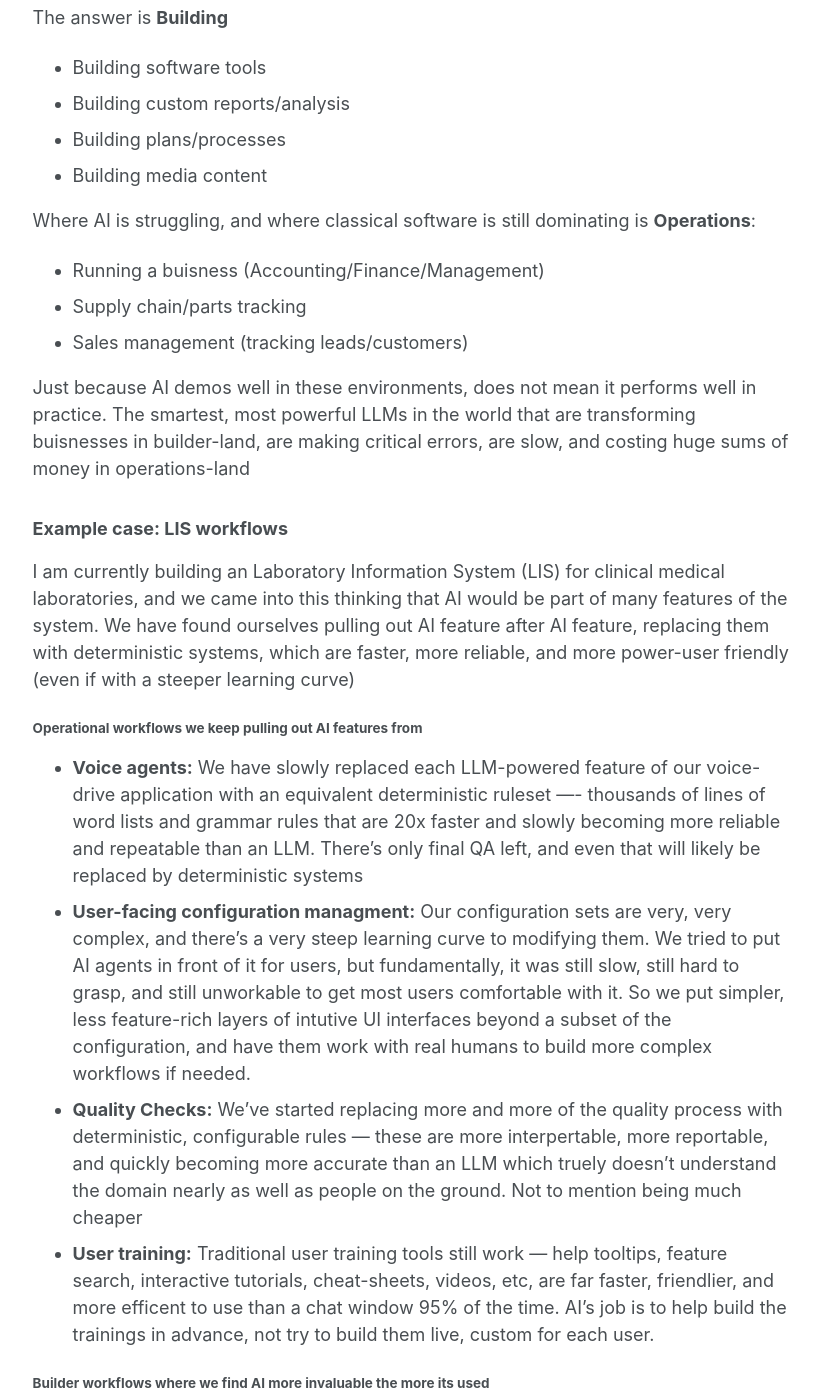
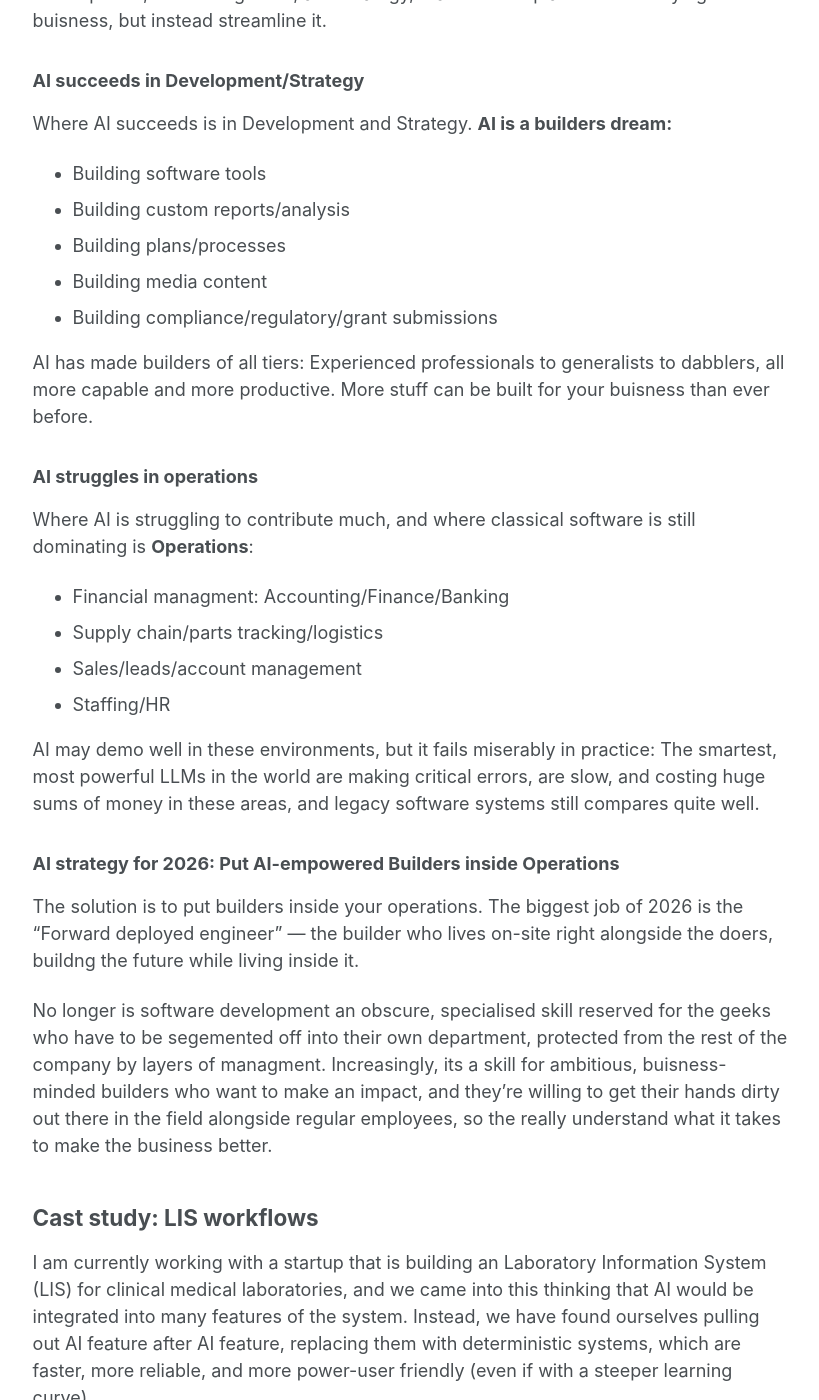
Before and after one commit to benblack769/benblack769.github.io, a Jekyll site: the page built from posts/rants/no-ai-operations.md, in a window 1280 px wide and 1400 px high, scrolled down 220 px. Shown: the whole window, without its empty margins (229-1048 px from the left). Built offline with Jekyll 4.4.1, drawn with Linux system fonts in a browser that asks for light colours; some of the changed text lies outside the part shown.

Commit message:
no ai operations paper edits

```diff
--- a/posts/rants/no-ai-operations.md
+++ b/posts/rants/no-ai-operations.md
@@ -1,41 +1,57 @@
 ---
-title: Builders need AI, not Operations
+title: AI is for Builders, not Operations
 under_construction: true
-excerpt: "Operations need reliabilty, repeatability, and efficiency --- three things that classical software was good at that AI is not as good at. The one thing they lacked with classical software was builders capable and cheap enough to build that software for them."
+excerpt: "Operations need reliabilty, repeatability, and efficiency --- three things that classic information technology has that AI does not have. What buisness needs is not AI, but builders empowered with the powerful AI tools to make theirgit information technology systems truly great."
 comments: false
 share: false
 post_date: "2026"
 ---
 
-With the advent of generally intelligent AI agents, the question becomes: What is the best tasks to put them towards?
+What we're learning in 2026, is that even though AI agents are getting better and more capable, AI is not a cure-all for buisness. Instead, it offers new patterns for technology development, buisness growth, and strategy, that do not replace the underlying buisness, but instead streamline it.
 
-The answer is **Building**
+### AI succeeds in Development/Strategy
+
+Where AI succeeds is in Development and Strategy. **AI is a builders dream:**
 
 * Building software tools
 * Building custom reports/analysis
 * Building plans/processes
 * Building media content
+* Building compliance/regulatory/grant submissions
 
-Where AI is struggling, and where classical software is still dominating is **Operations**:
+AI has made builders of all tiers: Experienced professionals to generalists to dabblers, all more capable and more productive. More stuff can be built for your buisness than ever before.
 
-* Running a buisness (Accounting/Finance/Management)
-* Supply chain/parts tracking
-* Sales management (tracking leads/customers)
 
-Just because AI demos well in these environments, does not mean it performs well in practice. The smartest, most powerful LLMs in the world that are transforming buisnesses in builder-land, are making critical errors, are slow, and costing huge sums of money in operations-land
+### AI struggles in operations
 
-### Example case: LIS workflows
+Where AI is struggling to contribute much, and where classical software is still dominating is **Operations**:
 
-I am currently building an Laboratory Information System (LIS) for clinical medical laboratories, and we came into this thinking that AI would be part of many features of the system. We have found ourselves pulling out AI feature after AI feature, replacing them with deterministic systems, which are faster, more reliable, and more power-user friendly (even if with a steeper learning curve)
+* Financial managment: Accounting/Finance/Banking
+* Supply chain/parts tracking/logistics
+* Sales/leads/account management
+* Staffing/HR
 
-#### Operational workflows we keep pulling out AI features from
+AI may demo well in these environments, but it fails miserably in practice: The smartest, most powerful LLMs in the world are making critical errors, are slow, and costing huge sums of money in these areas, and legacy software systems still compares quite well.
 
-* **Voice agents:** We have slowly replaced each LLM-powered feature of our voice-drive application with an equivalent deterministic ruleset ---- thousands of lines of word lists and grammar rules that are 20x faster and slowly becoming more reliable and repeatable than an LLM. There's only final QA left, and even that will likely be replaced by deterministic systems
+### AI strategy for 2026: Put AI-empowered Builders inside Operations
+
+The solution is to put builders inside your operations. The biggest job of 2026 is the "Forward deployed engineer" --- the builder who lives on-site right alongside the doers, buildng the future while living inside it.
+
+No longer is software development an obscure, specialised skill reserved for the geeks who have to be segemented off into their own department, protected from the rest of the company by layers of managment. Increasingly, its a skill for ambitious, buisness-minded builders who want to make an impact, and they're willing to get their hands dirty out there in the field alongside regular employees, so the really understand what it takes to make the business better.
+
+
+## Cast study: LIS workflows
+
+I am currently working with a startup that is building an Laboratory Information System (LIS) for clinical medical laboratories, and we came into this thinking that AI would be integrated into many features of the system. Instead, we have found ourselves pulling out AI feature after AI feature, replacing them with deterministic systems, which are faster, more reliable, and more power-user friendly (even if with a steeper learning curve).
+
+### Operational workflows we keep pulling AI out of
+
+* **Voice agents:** We have slowly replaced each LLM-powered feature of our voice-drive application with an equivalent deterministic ruleset ---- thousands of lines of word lists and grammar rules that are 20x faster and slowly becoming more reliable and repeatable than an LLM.
 * **User-facing configuration managment:** Our configuration sets are very, very complex, and there's a very steep learning curve to modifying them. We tried to put AI agents in front of it for users, but fundamentally, it was still slow, still hard to grasp, and still unworkable to get most users comfortable with it. So we put simpler, less feature-rich layers of intutive UI interfaces beyond a subset of the configuration, and have them work with real humans to build more complex workflows if needed.
 * **Quality Checks:** We've started replacing more and more of the quality process with deterministic, configurable rules --- these are more interpertable, more reportable, and quickly becoming more accurate than an LLM which truely doesn't understand the domain nearly as well as people on the ground. Not to mention being much cheaper
 * **User training:** Traditional user training tools still work --- help tooltips, feature search, interactive tutorials, cheat-sheets, videos, etc, are far faster, friendlier, and more efficent to use than a chat window 95% of the time. AI's job is to help build the trainings in advance, not try to build them live, custom for each user.
 
-#### Builder workflows where we find AI more invaluable the more its used
+### Builder workflows where we find AI more invaluable the more we use it
 
 * **Core software development:** Writing code with AI in 2026 is a completely different experience than writing code by hand. And when architected with code *replacibililty* in mind, rather than *reusability*, it is a much better experience, especially for the replacible parts of the system: UI widgets, simple backend API routes, hardware integrations, etc.
 * **Admin assistants:** Agents given to admins to manage complex configuration --- unlike operational users, who need to insert their new configuration in seconds or they give up, buisness administrators have the time to make something good, and to talk with an AI agent, understand the complexity, and make it good. Their day to day workflow is much more like a developer's, where they are trying to build plans and projects.
```
